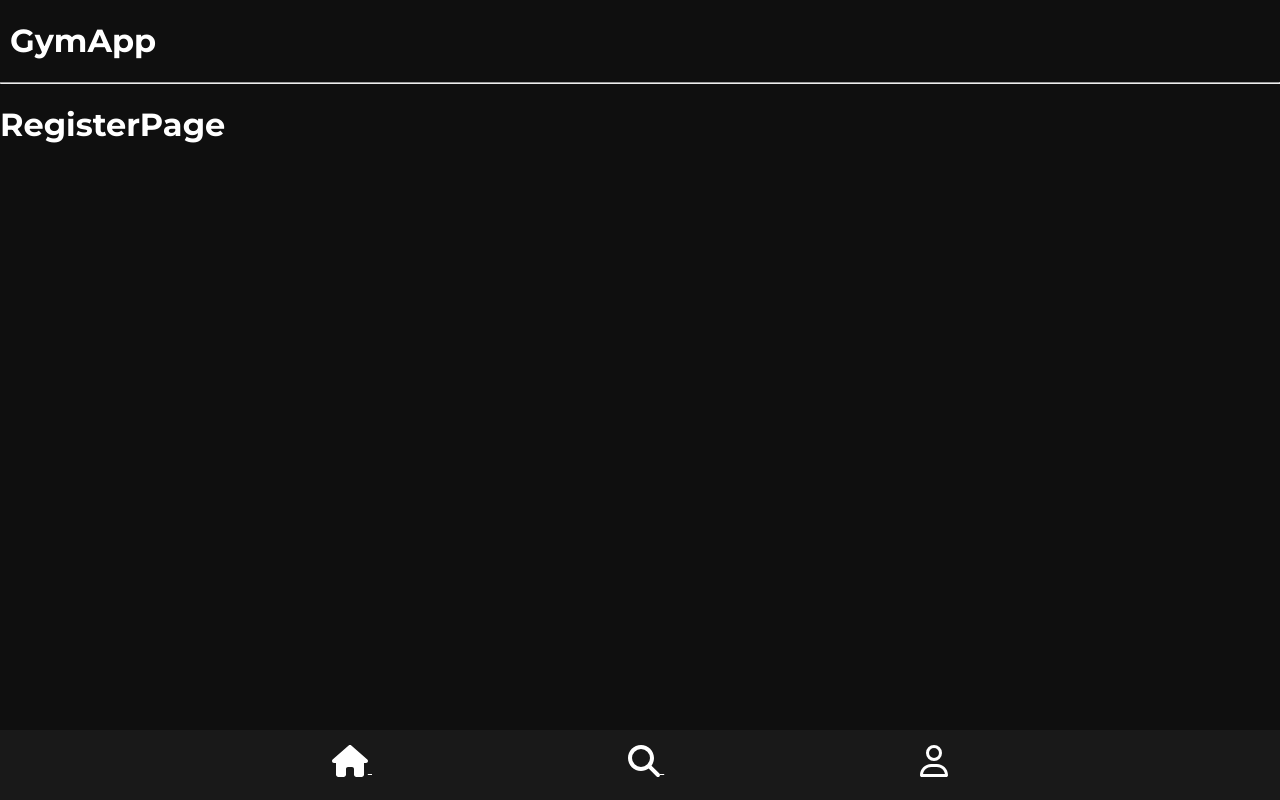
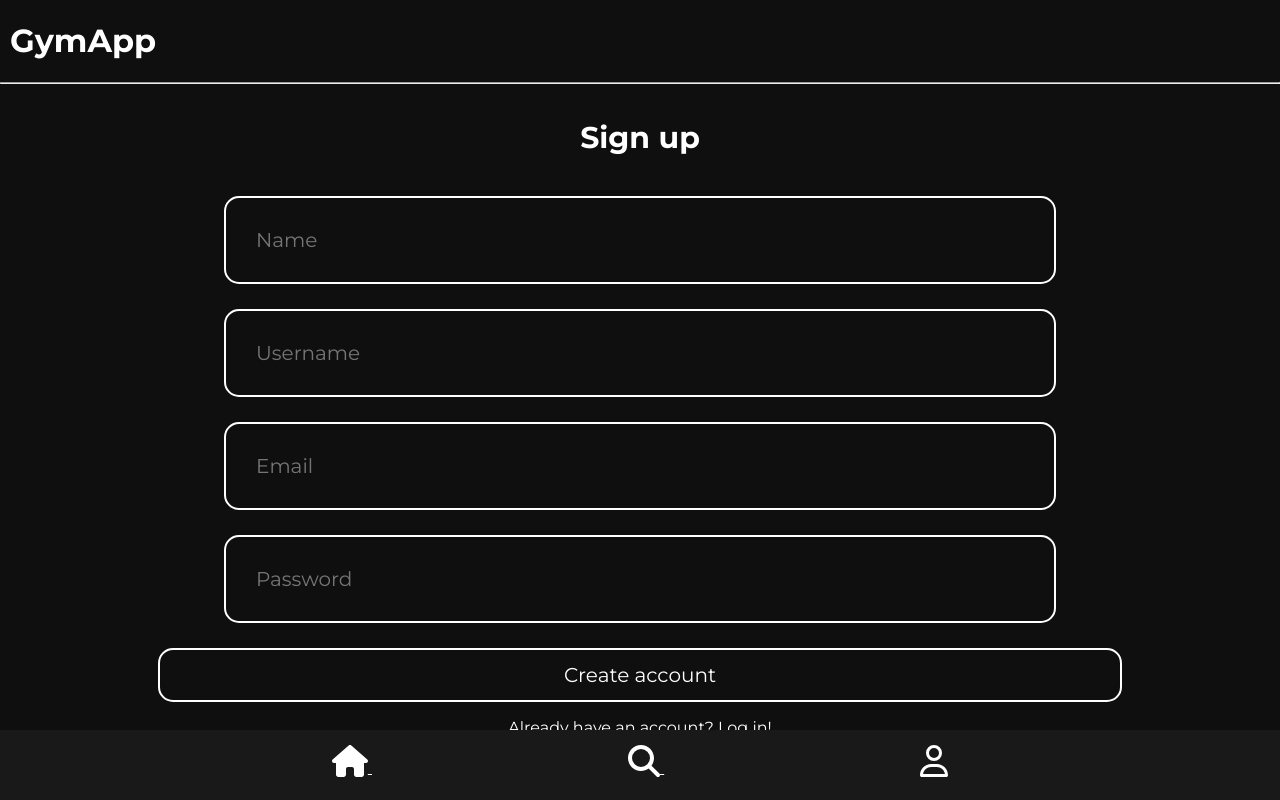
Before and after one commit to Newtonest/GYM-Test, a React (Create React App) app: page /auth/register in a window 1280 px wide. Built offline with nearby package versions, Linux system fonts and the light colour scheme.

Commit message:
Auth forms

```diff
--- a/src/auth/AuthRoutes.jsx
+++ b/src/auth/AuthRoutes.jsx
@@ -1,6 +1,6 @@
 import { Navigate, Route, Routes } from "react-router-dom"
-import LoginPage from "./LoginPage"
-import RegisterPage from "./RegisterPage"
+import LoginPage from "./pages/LoginPage"
+import RegisterPage from "./pages/RegisterPage"
 
 const AuthRoutes = () => {
   return (
--- a/src/auth/LoginPage.jsx
+++ /dev/null
@@ -1,10 +0,0 @@
-
-const LoginPage = () => {
-  return (
-    <>
-        <h1>LoginPage</h1>
-    </>
-  )
-}
-
-export default LoginPage
--- a/src/auth/RegisterPage.jsx
+++ /dev/null
@@ -1,10 +0,0 @@
-
-const RegisterPage = () => {
-  return (
-    <>
-        <h1>RegisterPage</h1>
-    </>
-  )
-}
-
-export default RegisterPage
--- /dev/null
+++ b/src/auth/pages/LoginForm.jsx
@@ -0,0 +1,28 @@
+import React from 'react'
+import useForm from '../../hooks/useForm'
+
+const LoginForm = () => {
+
+  const {onInputChange} = useForm({})
+
+  return (
+    <form className='form'>
+      <input
+        type="text"
+        placeholder='Username'
+        name='username'
+        onChange={onInputChange}
+      />
+      <input
+        type="password"
+        placeholder='Password'
+        name='username'
+        onChange={onInputChange}
+      />
+      <button type='submit'>Sign in</button>
+
+    </form>
+  )
+}
+
+export default LoginForm
--- /dev/null
+++ b/src/auth/pages/LoginPage.jsx
@@ -0,0 +1,13 @@
+import LoginForm from "./LoginForm"
+
+const LoginPage = () => {
+  return (
+    <div className="auth-form">
+      <h2>Sign in</h2>
+      <LoginForm />
+      <p>First time here? <a href="/auth/register">Create your account</a></p>
+    </div>
+  )
+}
+
+export default LoginPage
--- /dev/null
+++ b/src/auth/pages/RegisterPage.jsx
@@ -0,0 +1,13 @@
+import SignupForm from "./SignupForm"
+
+const RegisterPage = () => {
+  return (
+    <div className="auth-form">
+      <h2>Sign up</h2>
+        <SignupForm />
+      <p>Already have an account? <a href="/auth/login">Log in!</a></p>
+    </div>
+  )
+}
+
+export default RegisterPage
--- /dev/null
+++ b/src/auth/pages/SignupForm.jsx
@@ -0,0 +1,41 @@
+import React from 'react'
+import useForm from '../../hooks/useForm'
+
+
+const SignupForm = () => {
+
+    const {onInputChange} = useForm({})
+
+    return (
+        <form className='form'>
+            <input
+                type="text"
+                placeholder='Name'
+                name='name'
+                onChange={onInputChange}
+            />
+            <input
+                type="text"
+                placeholder='Username'
+                name='username'
+                onChange={onInputChange}
+            />
+            <input
+                type="email"
+                placeholder='Email'
+                name='email'
+                onChange={onInputChange}
+            />
+            <input
+                type="password"
+                placeholder='Password'
+                name='username'
+                onChange={onInputChange}
+            />
+            <button type='submit'>Create account</button>
+
+    </form>
+    )
+}
+
+export default SignupForm
--- /dev/null
+++ b/src/hooks/useForm.js
@@ -0,0 +1,28 @@
+import { useState } from "react";
+
+const useForm = ( initalForm = {} ) => {
+
+    const [formState, setFormState] = useState(initalForm)
+
+    const onInputChange = ({target}) => {
+        const {name, value} = target;
+        setFormState({
+            ...formState,
+            [name]: value,
+        })
+
+    }
+
+    const onReset = () => {
+        setFormState(initalForm);
+    }
+
+    return {
+        ...formState,
+        formState,
+        onInputChange,
+        onReset,
+    }
+}
+
+export default useForm
--- a/src/styles.css
+++ b/src/styles.css
@@ -54,3 +54,36 @@ body {
     }
   }
 }
+
+.auth-form{
+  text-align: center;
+  margin-top: 35px;
+  h2{
+    font-size: 30px;
+    margin-bottom: 40px;
+  }
+  .form{
+    input{
+      padding: 30px;
+      width: 60%;
+      color: white;
+      background-color: rgba(0, 0, 0, 0);
+      border: 2px solid white;
+      border-radius: 15px;
+      margin-bottom: 25px;
+      font-size: 20px;
+    }
+    button{
+      width: 75%;
+      color: white;
+      border: 2px solid white;
+      border-radius: 15px;
+      height: 50px;
+      font-size: 20px;
+    }
+    button:hover{
+      background-color: white;
+      color: black;
+    }
+  }
+}
```
